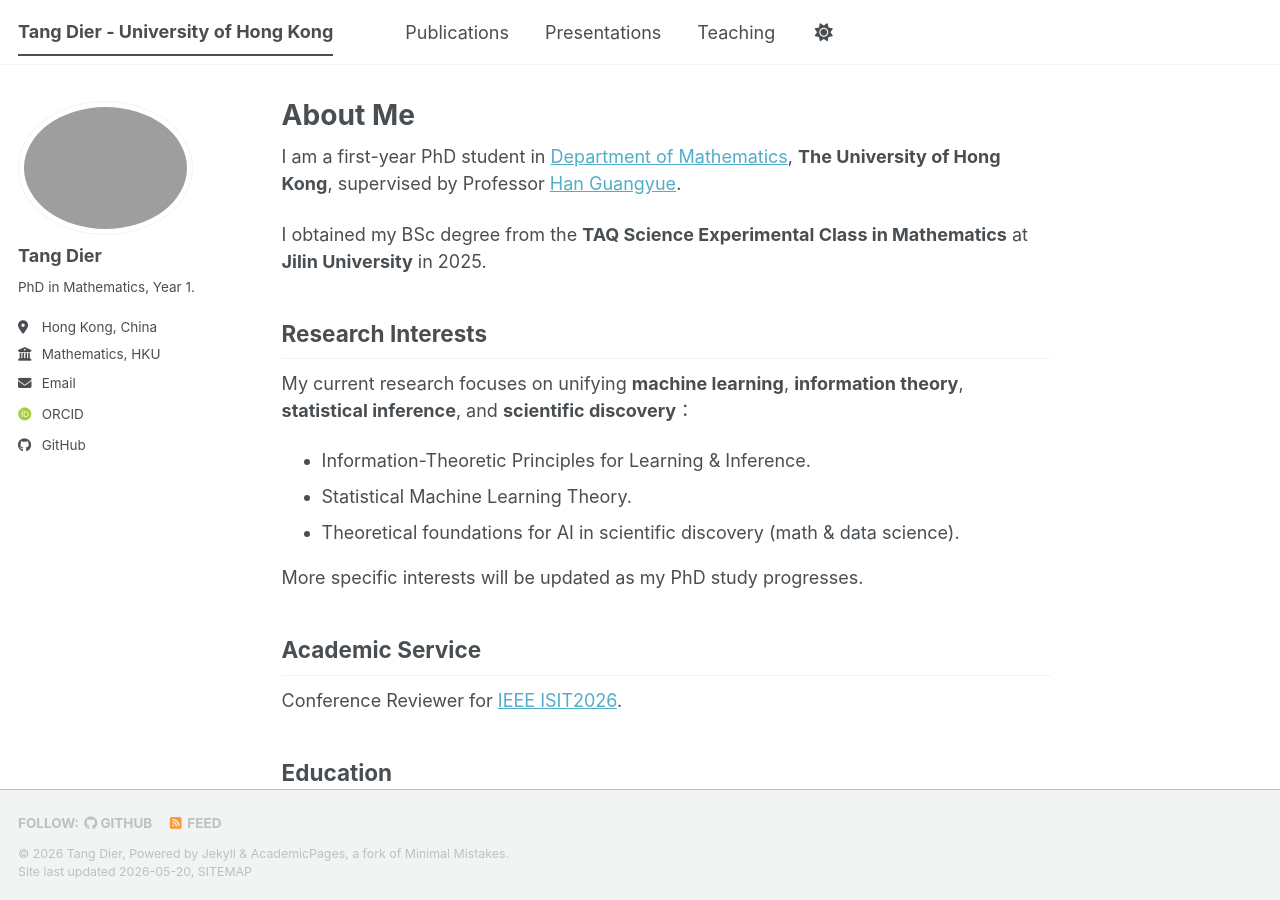
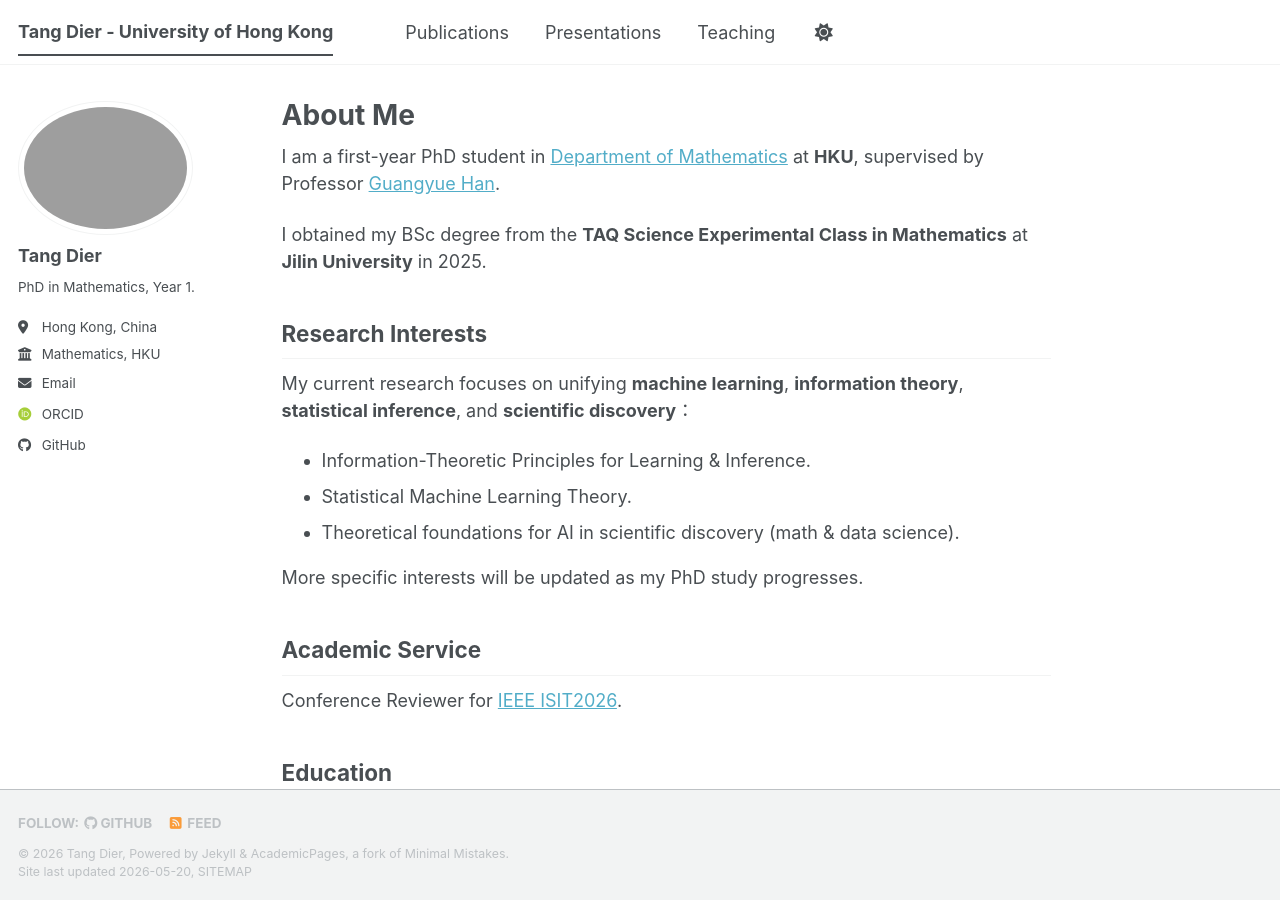
Before and after one commit to TangDier03/tangdier03.github.io, a Jekyll site: the page built from _pages/about.md, in a window 1280 px wide and 900 px high. Built offline with Jekyll 4.4.1, drawn with Linux system fonts in a browser that asks for light colours; some web fonts are replaced; a script bundle is joined from its source files by our own code; library files that are not in the unit come from our copies.

Commit message:
Update about.md

```diff
--- a/_pages/about.md
+++ b/_pages/about.md
@@ -7,7 +7,7 @@ redirect_from:
   - /about.html
 ---
 
-I am a first-year PhD student in [Department of Mathematics](https://hkumath.hku.hk/web/current/pg-course.php), **The University of Hong Kong**, supervised by Professor [Han Guangyue](https://hkumath.hku.hk/~ghan/).
+I am a first-year PhD student in [Department of Mathematics](https://hkumath.hku.hk/web/current/pg-course.php) at **HKU**, supervised by Professor [Guangyue Han](https://hkumath.hku.hk/~ghan/).
 
 I obtained my BSc degree from the **TAQ Science Experimental Class in Mathematics** at **Jilin University** in 2025.
 
```
